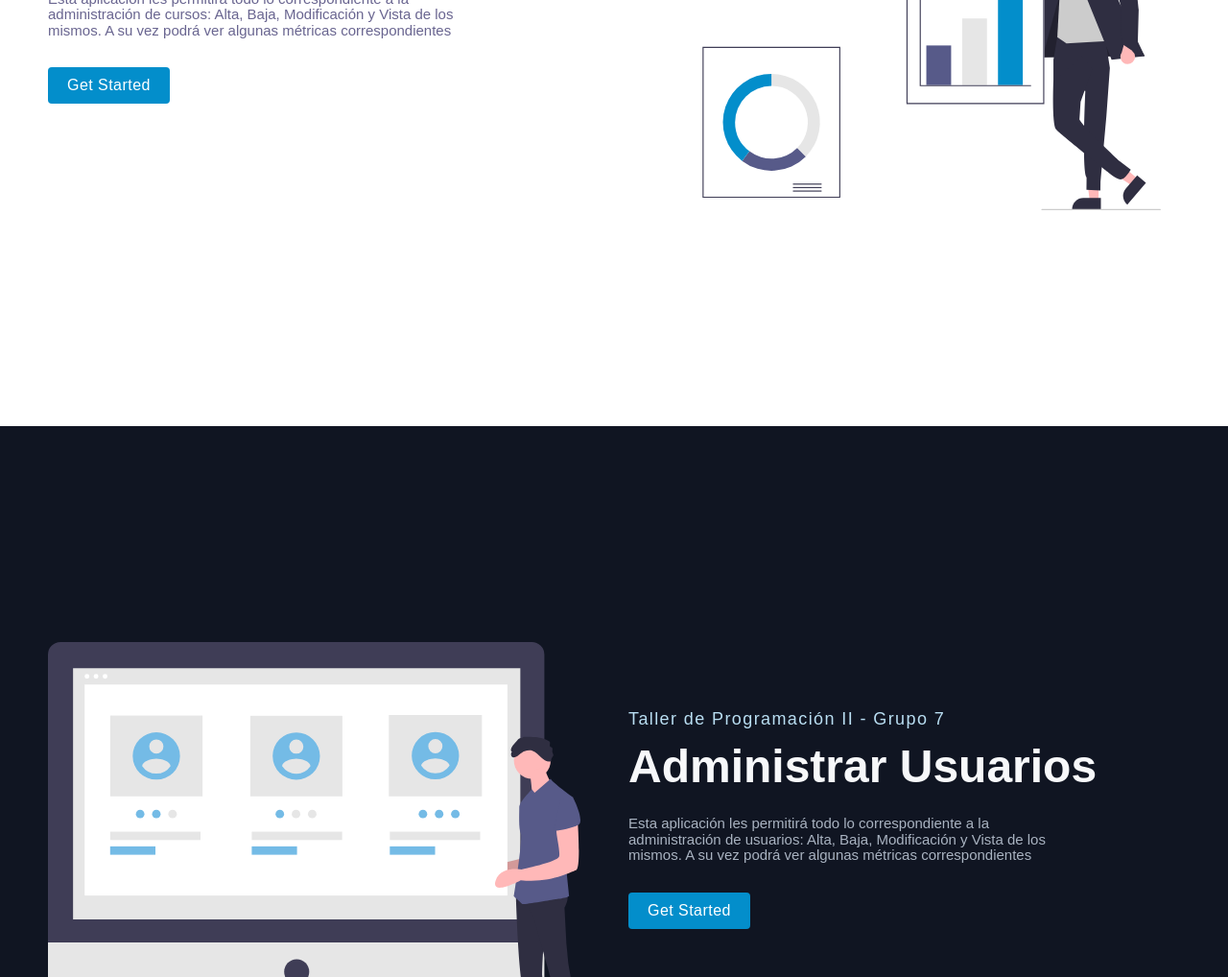
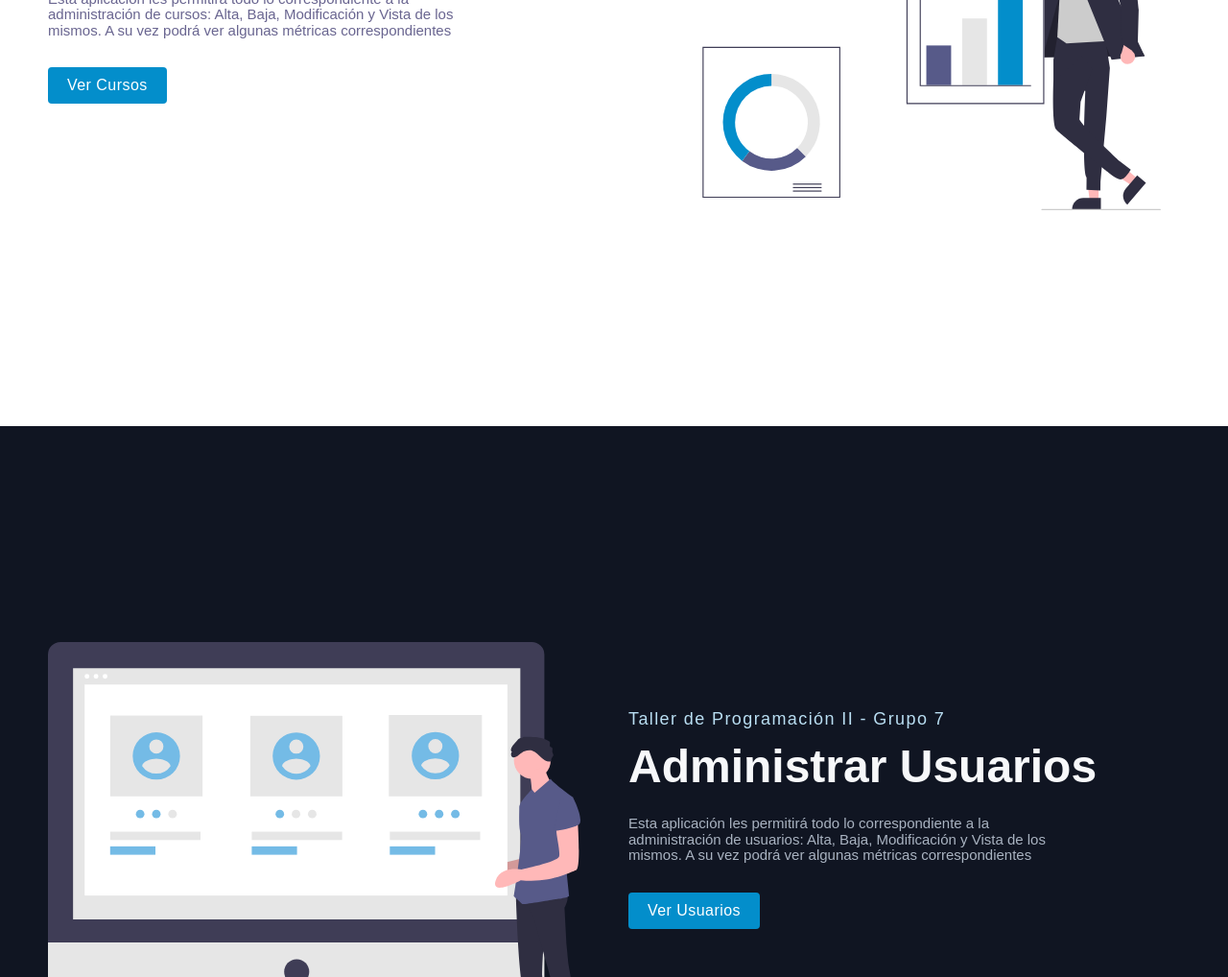
Before and after one commit to Taller2-Grupo/ubademy_web, a React (Create React App) app: page / in a window 1280 px wide. Shown: the part 1227-2245 px from the top of the page at 96% size. Built offline with nearby package versions, Linux system fonts and the light colour scheme.

Commit message:
Boton Home actualizado el label

```diff
--- a/src/pages/Data.js
+++ b/src/pages/Data.js
@@ -31,7 +31,7 @@ export const homeCursos = {
   lightTextDesc: false,
   description:
     "Esta aplicación les permitirá todo lo correspondiente a la administración de cursos: Alta, Baja, Modificación y Vista de los mismos. A su vez podrá ver algunas métricas correspondientes",
-  buttonLabel: "Get Started",
+  buttonLabel: "Ver Cursos",
   img: cursosImagen,
   alt: "Imagen Cursos",
   start: false,
@@ -49,7 +49,7 @@ export const homeUsuarios = {
   lightTextDesc: true,
   description:
     "Esta aplicación les permitirá todo lo correspondiente a la administración de usuarios: Alta, Baja, Modificación y Vista de los mismos. A su vez podrá ver algunas métricas correspondientes",
-  buttonLabel: "Get Started",
+  buttonLabel: "Ver Usuarios",
   img: usuariosImagen,
   alt: "Imagen Usuarios",
   start: true,
```
